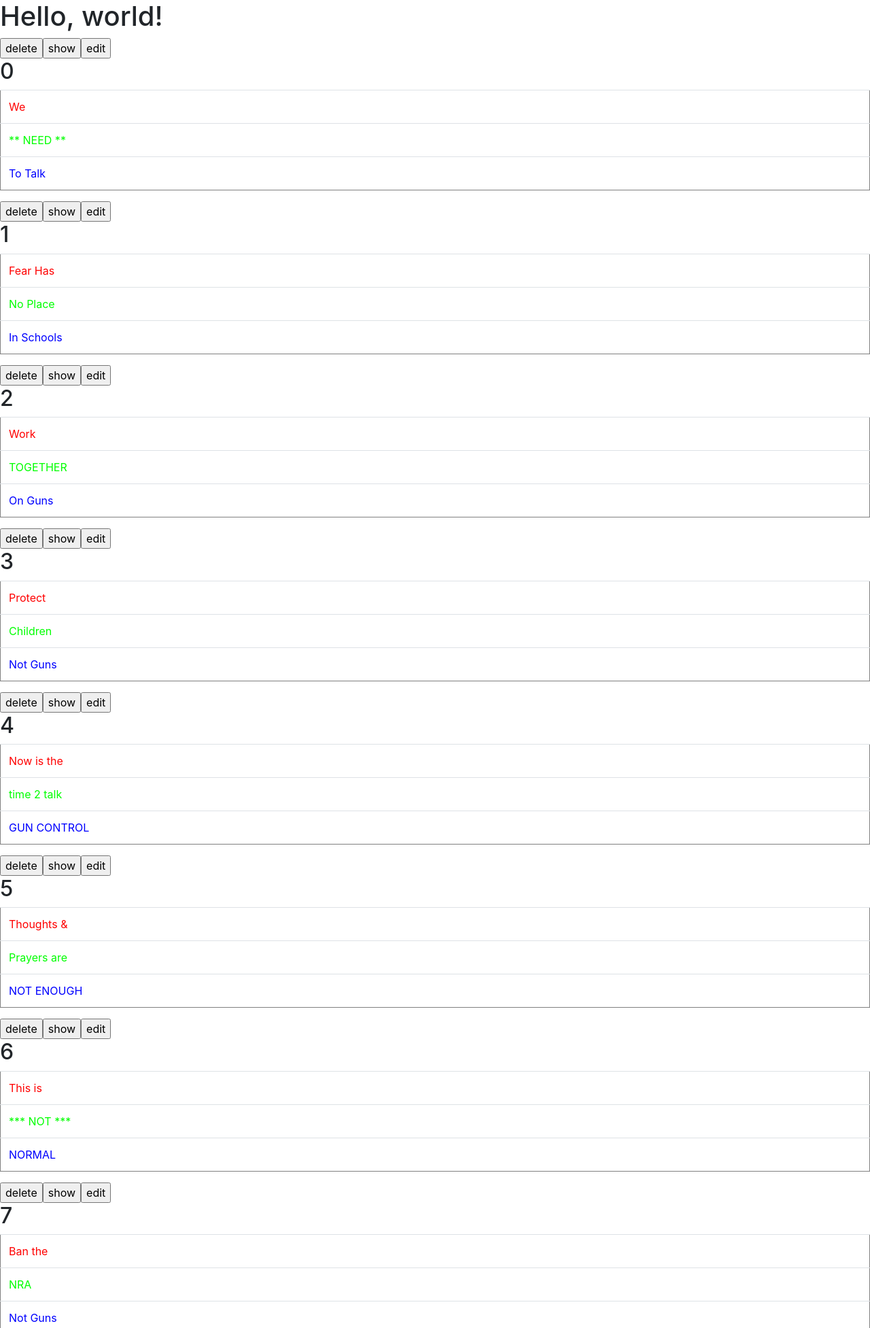
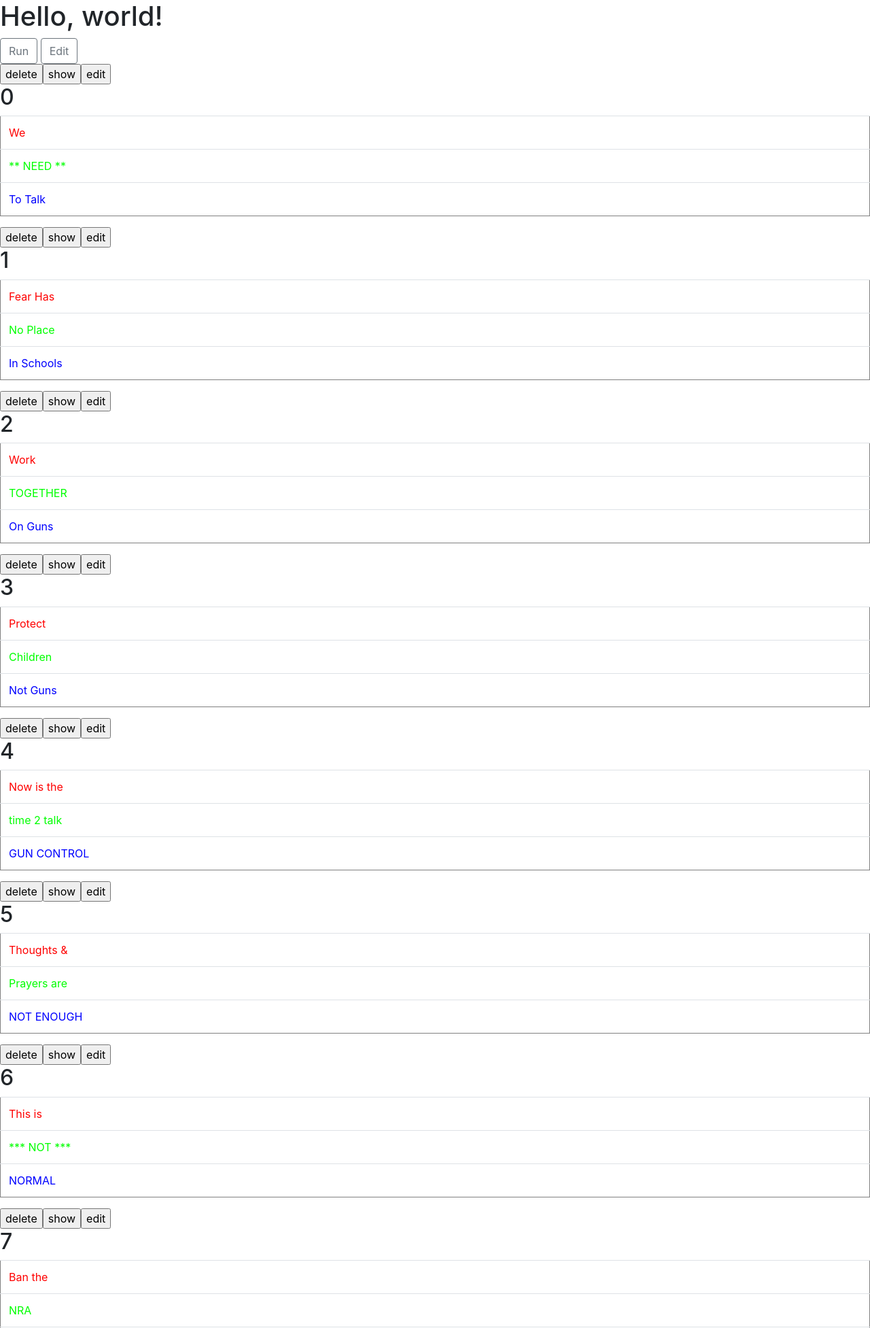
Before and after one commit to reztronics/protest-sign, a Flask app: page /view in a window 1280 px wide. Shown: the top 1953 px of the page at 68% size. Run offline with Flask 2, Linux system fonts and the light colour scheme; parts of the project's set-up code (start-up, migrations or seed data) failed here and were passed over; some libraries are stand-ins or nearby versions.

Commit message:
better threading model and multi-mode support

```diff
--- a/cache.py
+++ b/cache.py
@@ -44,13 +44,13 @@ def write_to_disk(data):
 
     if type(data) is list:
         data = {'entries': data}
-    with open('/protest/data.json', 'w') as outfile:
+    with open('data.json', 'w') as outfile:
         json.dump(data, outfile)
 
 
 def read_from_disk():
     try:
-        with open('/protest/data.json') as json_data:
+        with open('data.json') as json_data:
             d = json.load(json_data)
             return d['entries']
     except:
@@ -354,5 +354,5 @@ thread.start_new_thread(flaskThread,())
 
 
 if __name__ == "__main__":
-    #s.run_editor()
-    s.run()
+    s.run_editor()
+    #s.run()
--- a/templates/view.html
+++ b/templates/view.html
@@ -60,6 +60,66 @@ $(document).ready(function(){
     var edit_flag = false;
     var edit_index = null;
 
+    $("#run-mode").on("click", function(){
+        $.get('/mode/display');
+    });
+
+    $("#edit-mode").on("click", function(){
+        $.get('/mode/editor');
+    });
+
+
+    $("#preview-entry").on("click", function(){
+        var line_1_text = $("#line1-text").val();
+        var line_2_text = $("#line2-text").val();
+        var line_3_text = $("#line3-text").val();
+        var line_1_color = $("#line1-color").val();
+        var line_2_color = $("#line2-color").val();
+        var line_3_color = $("#line3-color").val();
+        var display_time = $("#display-time").val();
+
+        line_1_color = color_from_string(line_1_color);
+        line_2_color = color_from_string(line_2_color);
+        line_3_color = color_from_string(line_3_color);
+
+        var action = "preview";
+        var url = "/update";
+        //var body = {};
+        /*
+        if(edit_flag == true)
+        {
+            action = "edit";
+            url = "/edit"
+            //body.index = edit_index;
+        }
+        */
+
+        var body = {"action": action,
+
+                    "data": {
+                    "line1": {"text": line_1_text,
+                             "color": line_1_color},
+                    "line2": {"text": line_2_text,
+                              "color": line_2_color},
+                    "line3": {"text": line_3_text,
+                              "color": line_3_color},
+                    "display_time": parseInt(display_time)}};
+
+    $.ajax({
+         url: url,
+         type: "POST",
+         data: JSON.stringify(body),
+         dataType: "json",
+         contentType: "application/json"
+            })
+         .done(function (data) {
+         console.log("Response " + JSON.stringify(data));
+         //edit_flag = false;
+         //$("#add-entry").text("Add");
+         //location.reload();
+         });
+
+       });
 
     $("#add-entry").on("click", function(){
         var line_1_text = $("#line1-text").val();
@@ -154,7 +214,7 @@ $(document).ready(function(){
                         })
                      .done(function (data) {
                      console.log("Response " + JSON.stringify(data));
-                     location.reload();
+                     //location.reload();
                      });
 
              });
@@ -181,7 +241,7 @@ $(document).ready(function(){
                      location.reload();
                      });
                 */
-                alert("Yo!")
+                //alert("Yo!")
                 var line1 = $("#line1-"+index).text();
                 console.log(line1);
                 $("#line1-text").val(line1);
@@ -209,6 +269,9 @@ $(document).ready(function(){
 
 });
 </script>
+<button id="run-mode" class="btn btn-outline-secondary" type="button">Run</button>
+<button id="edit-mode" class="btn btn-outline-secondary" type="button">Edit</button>
+<br />
 <div id="entries">
 </div>
 <div id="updates">
@@ -261,6 +324,7 @@ $(document).ready(function(){
   <input id="display-time" type="text" class="form-control" placeholder="Display Time" aria-label="Username" aria-describedby="basic-addon1" >
 
 <button id="add-entry" class="btn btn-outline-secondary" type="button">Add</button>
+<button id="preview-entry" class="btn btn-outline-secondary" type="button">Preview</button>
 </div>
   </body>
 </html>
```
Also changed, not shown: data.json (+1 -1 lines).
